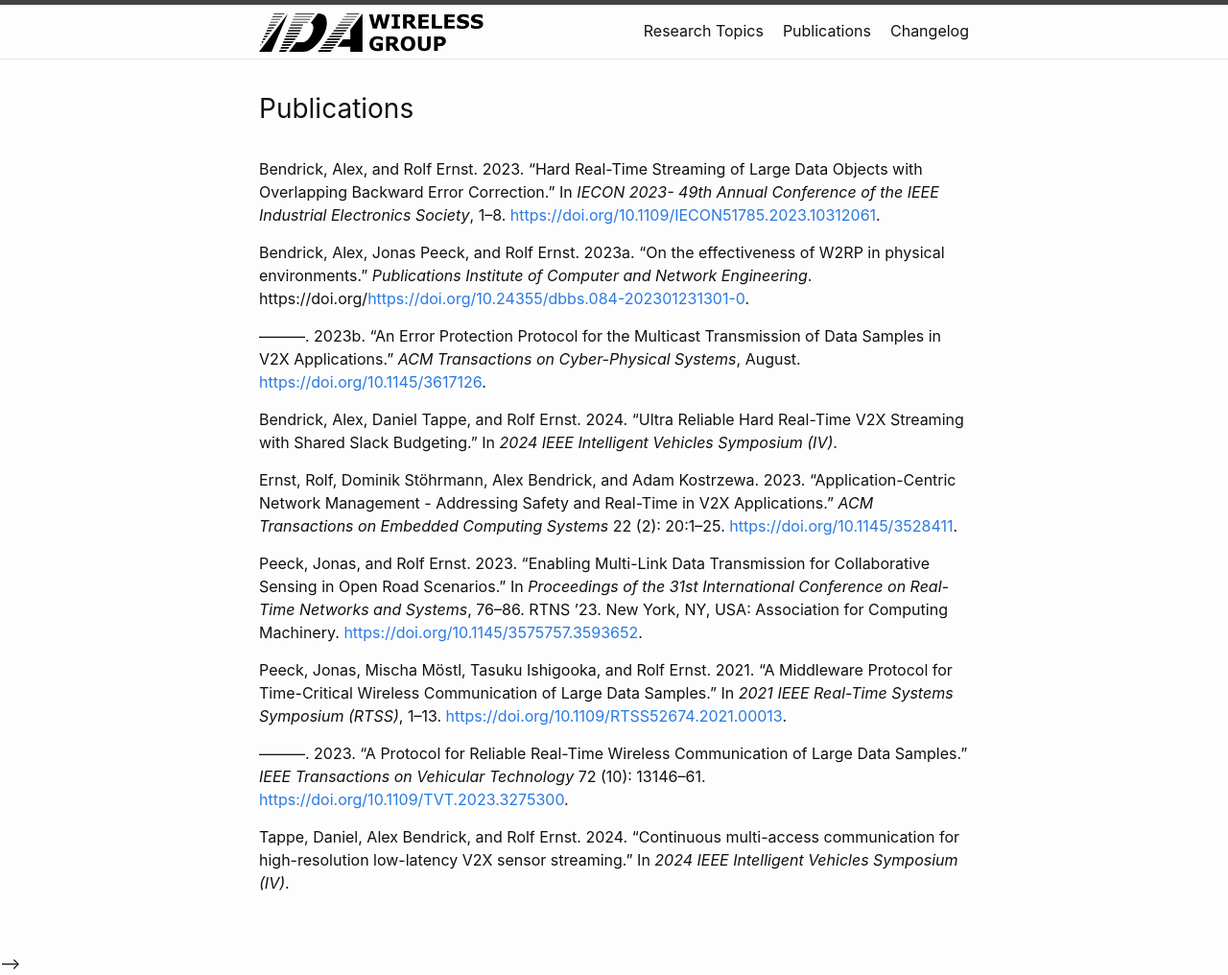
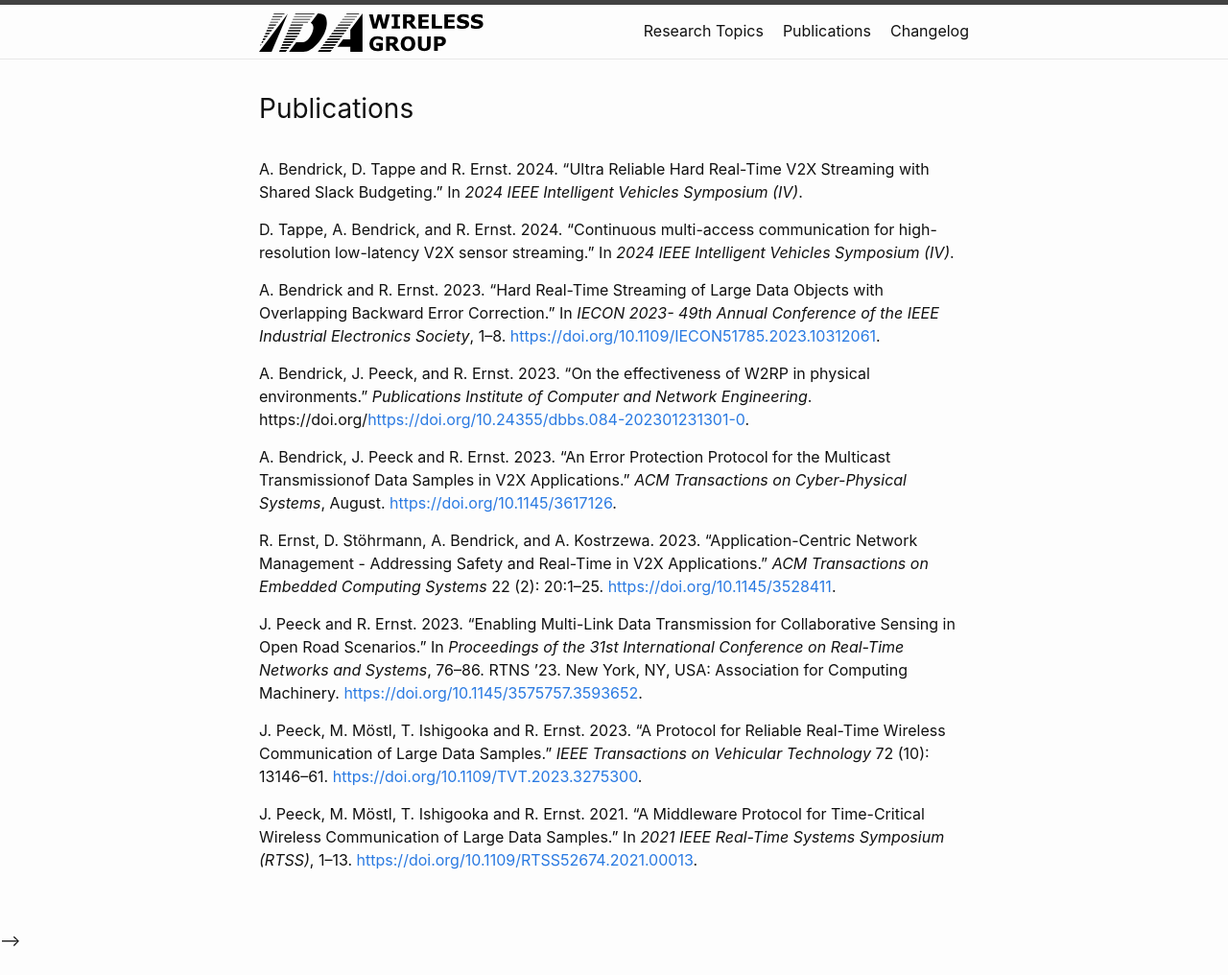
Before and after one commit to IDA-TUBS/lotus, a Jekyll site: the page built from docs/publications.md, in a window 1280 px wide. Shown: the whole page at 96% size. Built offline with Jekyll 4.4.1, drawn with Linux system fonts in a browser that asks for light colours; after the commit the page ends 992 px from its top, so only the background shows below that.

Commit message:
Adjusted publication order

```diff
--- a/docs/publications.md
+++ b/docs/publications.md
@@ -7,47 +7,48 @@ title: Publications
 permalink: /publications/
 ---
 
-Bendrick, Alex, and Rolf Ernst. 2023. “Hard Real-Time Streaming of Large
+A. Bendrick, D. Tappe and R. Ernst. 2024.
+“<span class="nocase">Ultra Reliable Hard Real-Time V2X Streaming with
+Shared Slack Budgeting</span>.” In *2024 IEEE Intelligent Vehicles
+Symposium (IV)*.
+
+D. Tappe, A. Bendrick, and R. Ernst. 2024.
+“<span class="nocase">Continuous multi-access communication for
+high-resolution low-latency V2X sensor streaming</span>.” In *2024 IEEE
+Intelligent Vehicles Symposium (IV)*.
+
+A. Bendrick and R. Ernst. 2023. “Hard Real-Time Streaming of Large
 Data Objects with Overlapping Backward Error Correction.” In *IECON
 2023- 49th Annual Conference of the IEEE Industrial Electronics
 Society*, 1–8. <https://doi.org/10.1109/IECON51785.2023.10312061>.
 
-Bendrick, Alex, Jonas Peeck, and Rolf Ernst. 2023a.
+A. Bendrick, J. Peeck, and R. Ernst. 2023.
 “<span class="nocase">On the effectiveness of W2RP in physical
 environments</span>.” *Publications Institute of Computer and Network
 Engineering*.
 https://doi.org/<https://doi.org/10.24355/dbbs.084-202301231301-0>.
 
-———. 2023b. “An Error Protection Protocol for the Multicast Transmission
-of Data Samples in V2X Applications.” *ACM Transactions on
-Cyber-Physical Systems*, August. <https://doi.org/10.1145/3617126>.
+A. Bendrick, J. Peeck and R. Ernst. 2023. “An Error Protection Protocol
+for the Multicast Transmissionof Data Samples in V2X Applications.”
+*ACM Transactions on Cyber-Physical Systems*, August. <https://doi.org/10.1145/3617126>.
 
-Bendrick, Alex, Daniel Tappe, and Rolf Ernst. 2024.
-“<span class="nocase">Ultra Reliable Hard Real-Time V2X Streaming with
-Shared Slack Budgeting</span>.” In *2024 IEEE Intelligent Vehicles
-Symposium (IV)*.
-
-Ernst, Rolf, Dominik Stöhrmann, Alex Bendrick, and Adam Kostrzewa. 2023.
+R. Ernst, D. Stöhrmann, A. Bendrick, and A. Kostrzewa. 2023.
 “Application-Centric Network Management - Addressing Safety and
 Real-Time in V2X Applications.” *ACM Transactions on Embedded Computing
 Systems* 22 (2): 20:1–25. <https://doi.org/10.1145/3528411>.
 
-Peeck, Jonas, and Rolf Ernst. 2023. “Enabling Multi-Link Data
+J. Peeck and R. Ernst. 2023. “Enabling Multi-Link Data
 Transmission for Collaborative Sensing in Open Road Scenarios.” In
 *Proceedings of the 31st International Conference on Real-Time Networks
 and Systems*, 76–86. RTNS ’23. New York, NY, USA: Association for
 Computing Machinery. <https://doi.org/10.1145/3575757.3593652>.
 
-Peeck, Jonas, Mischa Möstl, Tasuku Ishigooka, and Rolf Ernst. 2021. “A
-Middleware Protocol for Time-Critical Wireless Communication of Large
-Data Samples.” In *2021 IEEE Real-Time Systems Symposium (RTSS)*, 1–13.
-<https://doi.org/10.1109/RTSS52674.2021.00013>.
-
-———. 2023. “A Protocol for Reliable Real-Time Wireless Communication of
+J. Peeck, M. Möstl, T. Ishigooka and R. Ernst. 2023.
+“A Protocol for Reliable Real-Time Wireless Communication of
 Large Data Samples.” *IEEE Transactions on Vehicular Technology* 72
 (10): 13146–61. <https://doi.org/10.1109/TVT.2023.3275300>.
 
-Tappe, Daniel, Alex Bendrick, and Rolf Ernst. 2024.
-“<span class="nocase">Continuous multi-access communication for
-high-resolution low-latency V2X sensor streaming</span>.” In *2024 IEEE
-Intelligent Vehicles Symposium (IV)*.
+J. Peeck, M. Möstl, T. Ishigooka and R. Ernst. 2021.
+“A Middleware Protocol for Time-Critical Wireless Communication of Large
+Data Samples.” In *2021 IEEE Real-Time Systems Symposium (RTSS)*, 1–13.
+<https://doi.org/10.1109/RTSS52674.2021.00013>.
```
